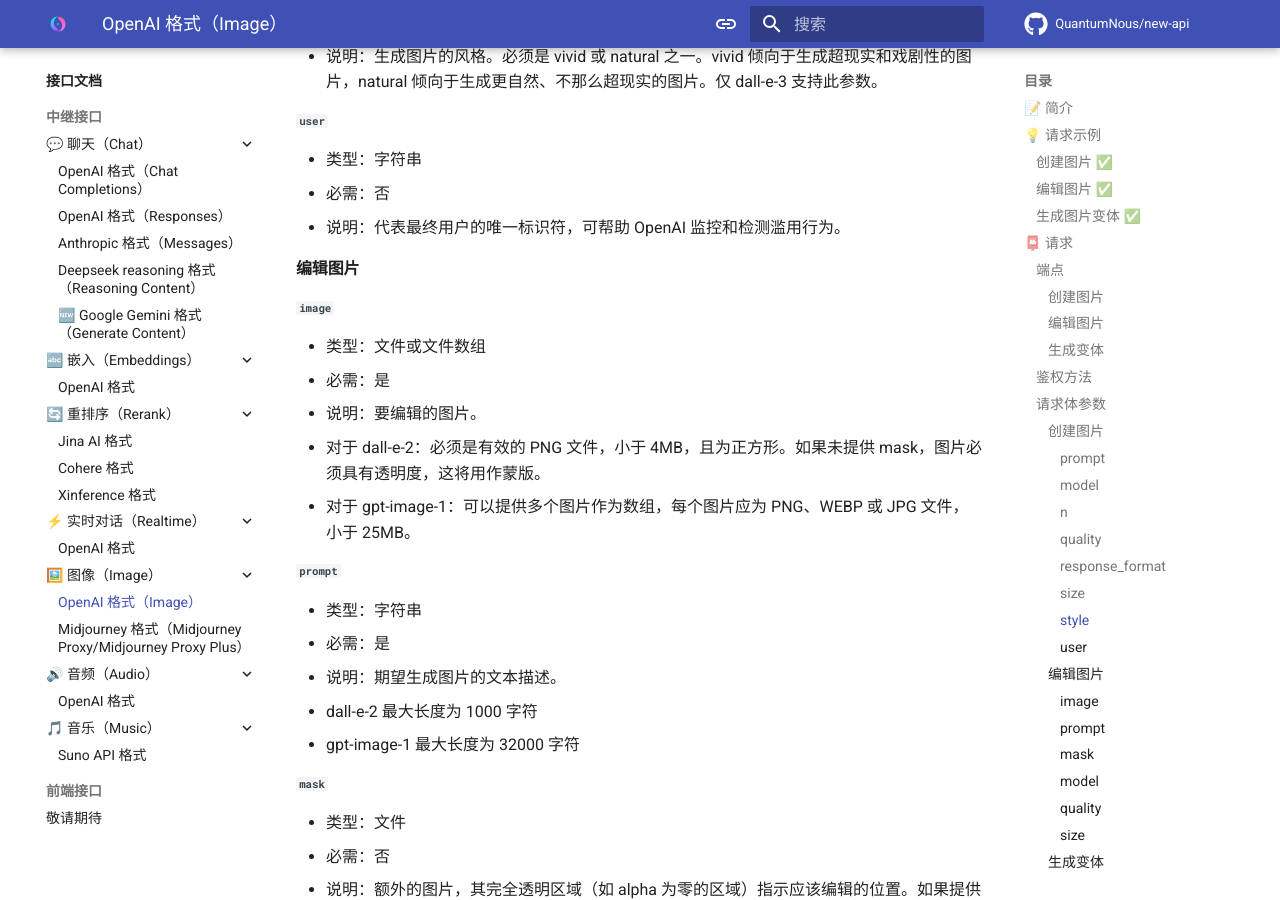
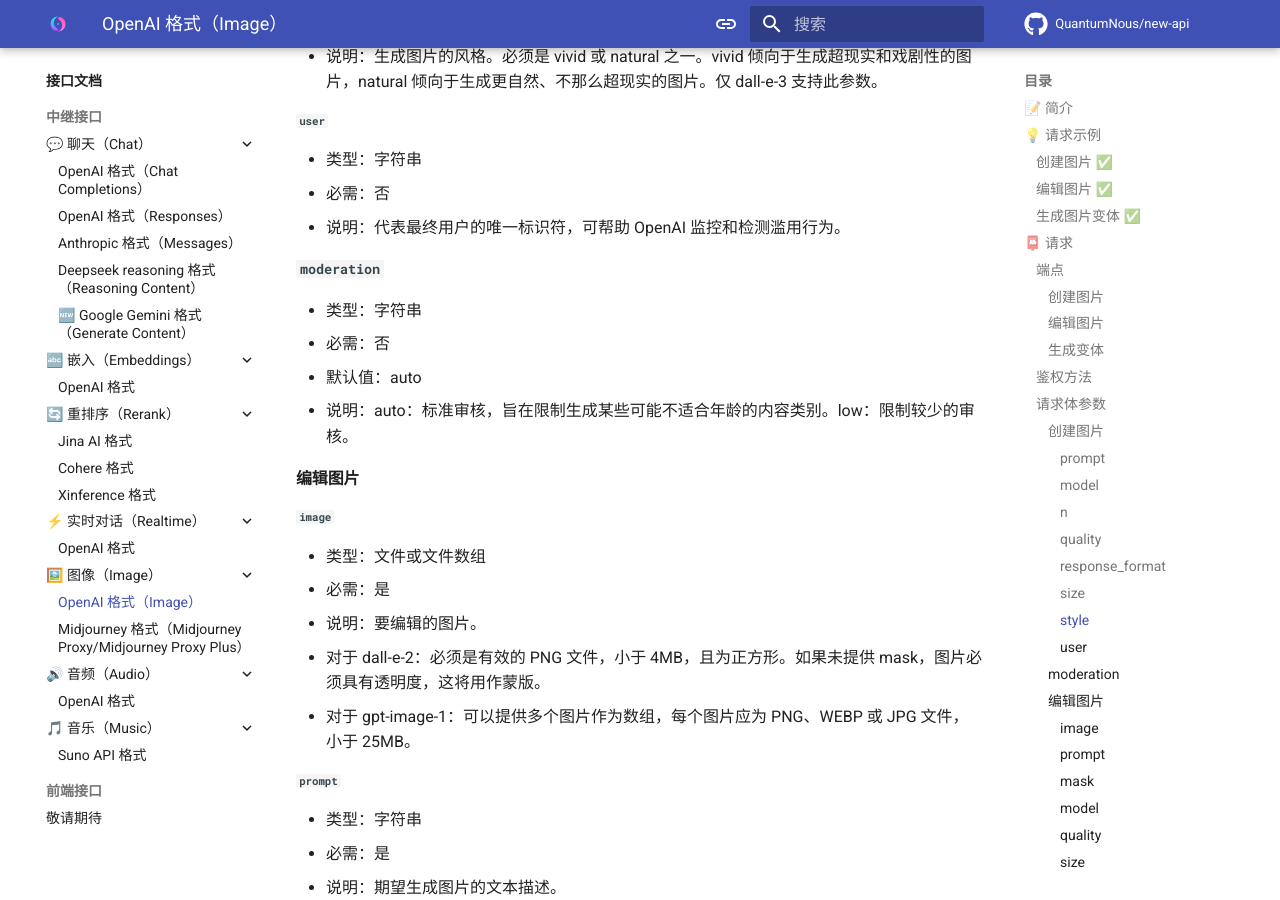
Before and after one commit to zeta-techs/new-api-docs, an MkDocs documentation site: the page built from docs/api/openai-image.md, in a window 1280 px wide and 900 px high, scrolled down 5643 px. Built offline with MkDocs 1.6.1 and Material for MkDocs 9.7.7, drawn with Linux system fonts in a browser that asks for light colours; comment, search, counter and statistics services are not loaded.

Commit message:
Update openai-image.md
创建图片增加 Modration 参数说明。

```diff
--- a/docs/api/openai-image.md
+++ b/docs/api/openai-image.md
@@ -245,6 +245,12 @@
 - 必需：否
 - 说明：代表最终用户的唯一标识符，可帮助 OpenAI 监控和检测滥用行为。
 
+#### `moderation`
+- 类型：字符串
+- 必需：否
+- 默认值：auto
+- 说明：auto：标准审核，旨在限制生成某些可能不适合年龄的内容类别。low：限制较少的审核。
+
 #### 编辑图片
 
 ##### `image`
```
